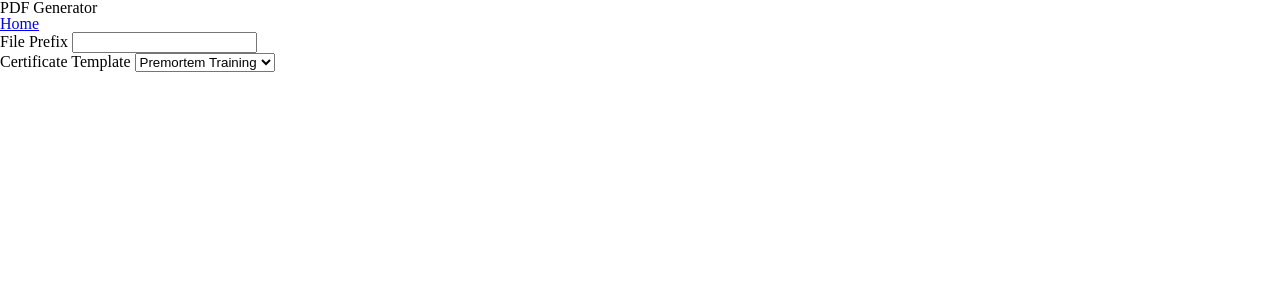
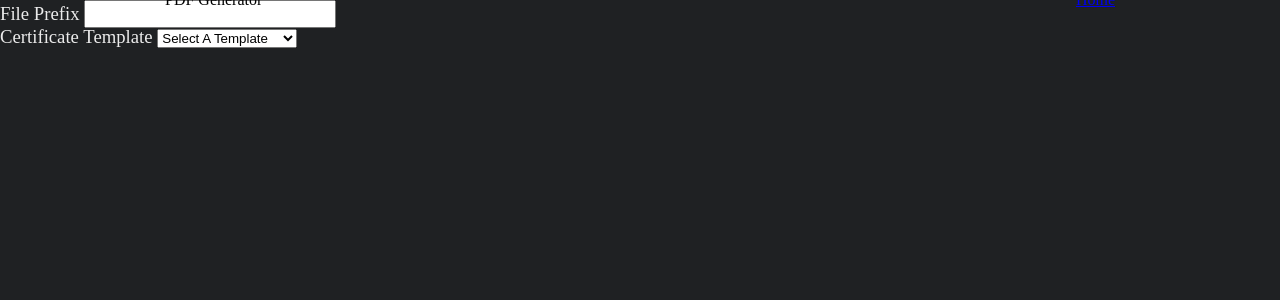
Before and after one commit to KRBYdesign/pdf-certificate-generator, a PHP site: page / in a window 1280 px wide. Shown: the top 300 px of the page. Run offline with PHP 8.4, Linux system fonts and the light colour scheme.

Commit message:
stying home page and modular css imports

```diff
--- a/app/global.php
+++ b/app/global.php
@@ -1,8 +1,10 @@
 <?php
 
-ini_set('display_errors', 1);
-ini_set('display_startup_errors', 1);
-error_reporting(E_ALL);
+function errorReporting() {
+    ini_set('display_errors', 1);
+    ini_set('display_startup_errors', 1);
+    error_reporting(E_ALL);
+}
 
 // Global functions and such
 
--- a/includes/head.php
+++ b/includes/head.php
@@ -3,5 +3,5 @@
     <meta name="viewport" content="width=device-width, initial-scale=1.0">
     <meta http-equiv="X-UA-Compatible" content="ie=edge">
     <title>{{ pageTitle }}</title>
-    <link rel="stylesheet" href="./main.css">
+    <link rel="stylesheet" href="./src/styles/main.css">
 </head>
--- a/includes/header.php
+++ b/includes/header.php
@@ -1,7 +1,9 @@
 <header>
-    <h1>PDF Generator</h1>
+    <div class="header">
+        <h1 class="text-logo">PDF Generator</h1>
 
-    <nav>
-        <a href="./index.php">Home</a>
-    </nav>
+        <nav class="menu">
+            <a href="./index.php">Home</a>
+        </nav>
+    </div>
 </header>
--- a/index.php
+++ b/index.php
@@ -1,10 +1,9 @@
 <?php
 
-ini_set('display_errors', 1);
-ini_set('display_startup_errors', 1);
-error_reporting(E_ALL);
+require_once "./vendor/autoload.php";
 
-require_once "./vendor/autoload.php";
+// turn on error reporting for now
+errorReporting();
 
 if ($_SERVER['REQUEST_METHOD'] !== "GET") {
     http_response_code(405);
@@ -41,6 +40,7 @@ try {
             <div class='input-container'>
                 <label for='pdf-template'>Certificate Template
                     <select name="pdf-template">
+                        <option value='default' disabled selected>Select A Template</option>
                         <option value='premortem-training'>Premortem Training</option>
                         <!-- <option value=''></option>
                         <option value=''></option> -->
--- a/main.css
+++ /dev/null
@@ -1 +0,0 @@
-@import "reset.css";
--- /dev/null
+++ b/src/styles/main.css
@@ -0,0 +1,56 @@
+@import "reset.css";
+@import "variables.css";
+
+body, html {
+    background-color: var(--background);
+}
+
+.title {
+    color: var(--text);
+    font-size: clamp(28px, 2.25rem, 36px);
+}
+.subtitle {
+    color: var(--text);
+    font-size: clamp(22px, 1.75rem, 26px);
+}
+.copy {
+    color: var(--text);
+    font-size: clamp(15px, 1.17rem, 20px);
+}
+label {
+    color: var(--text);
+    font-size: clamp(15px, 1.17rem, 20px);
+}
+input {
+    color: var(--text);
+    font-size: clamp(15px, 1.17rem, 20px);
+}
+
+.header {
+    margin: auto;
+    width: 100vw;
+    max-width: 1000px;
+
+    position: relative;
+}
+.header .text-logo {
+    position: absolute;
+    height: 50px;
+    width: fit-content;
+    top: calc(50% - 25px);
+    left: 25px;
+    display: flex;
+    align-items: center;
+    justify-content: left;
+}
+.header .menu {
+    position: absolute;
+    height: 50px;
+    width: fit-content;
+    top: calc(50% - 25px);
+    right: 25px;
+    display: flex;
+    align-items: center;
+    justify-content: right;
+    column-gap: 1.5rem;
+}
--- /dev/null
+++ b/src/styles/variables.css
@@ -0,0 +1,14 @@
+:root {
+    --text: hsl(0, 0%, 92%);
+    --background: hsl(210, 6%, 13%);
+    --primary: hsl(210, 35%, 50%);
+    --secondary: hsl(210, 3%, 30%);
+    --accent: hsl(273, 61%, 66%);
+
+    --green: hsl(92, 52%, 57%);
+    --red: hsl(0, 83%, 64%);
+
+    --ani-short: all ease 120ms;
+    --ani-medium: all ease 250ms;
+    --ani-long: all ease 400ms;
+}
```
Also changed, not shown: src/styles/reset.css (renamed from reset.css).
